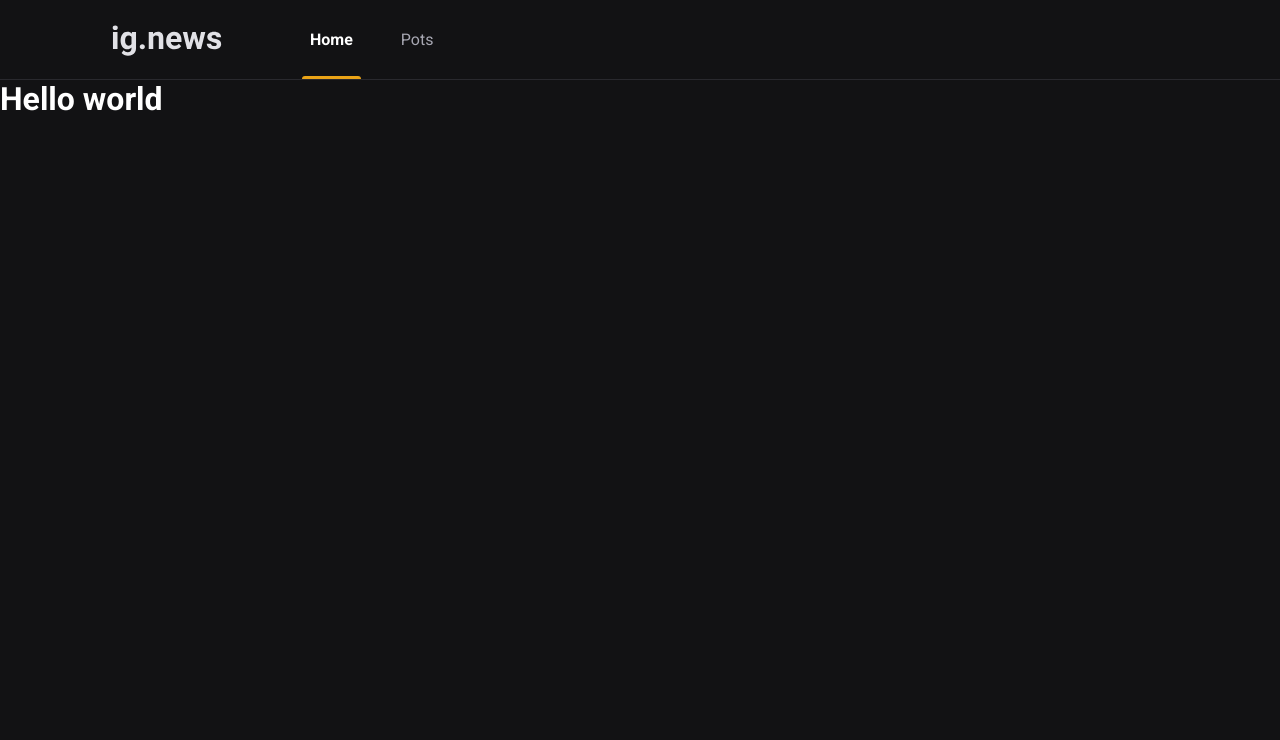
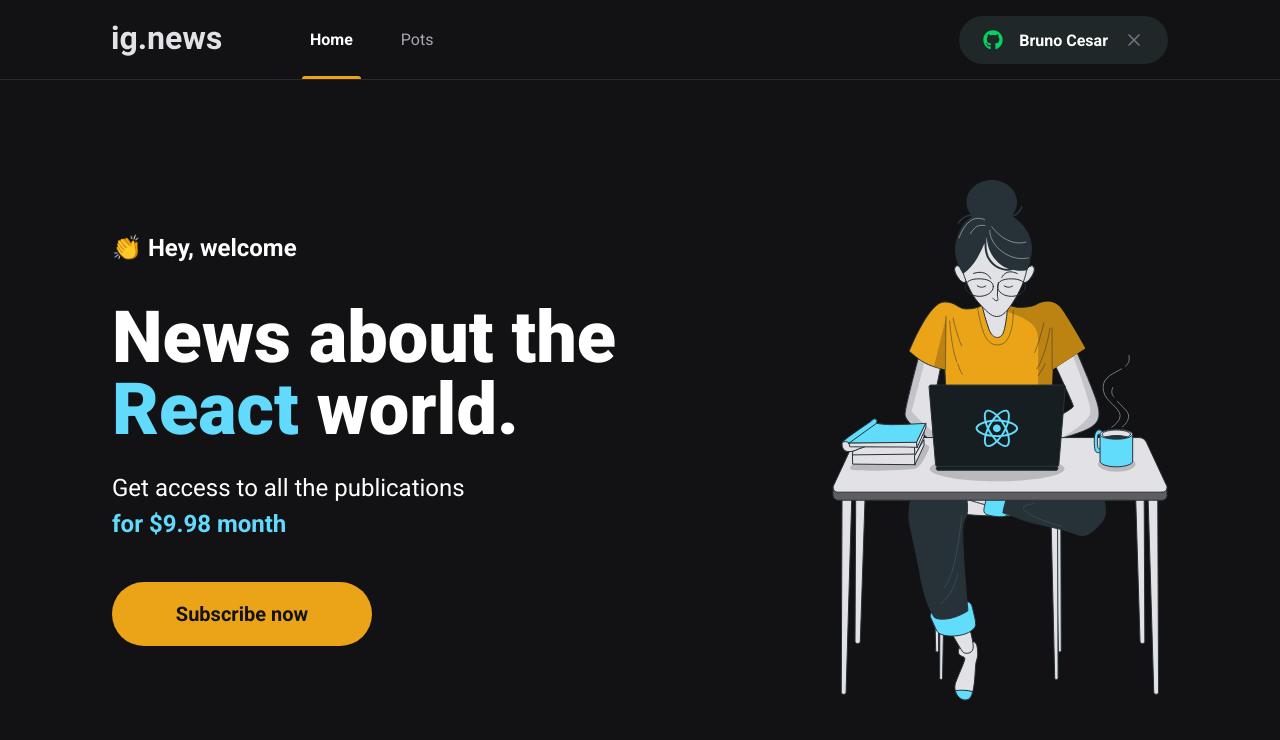
Before and after one commit to Bruno-Cesar123/ignews, a Next.js app: page / in a window 1280 px wide. Shown: the top 740 px of the page. Built offline with nearby package versions, Linux system fonts and the light colour scheme.

Commit message:
styled page home

```diff
--- a/package.json
+++ b/package.json
@@ -12,6 +12,7 @@
     "next": "11.1.2",
     "react": "17.0.2",
     "react-dom": "17.0.2",
+    "react-icons": "^4.2.0",
     "sass": "^1.41.1"
   },
   "devDependencies": {
--- a/src/components/Header/index.tsx
+++ b/src/components/Header/index.tsx
@@ -1,3 +1,4 @@
+import { SignInButton } from '../SignInButton';
 import styles from './styles.module.scss';
 
 export function Header() {
@@ -9,6 +10,8 @@ export function Header() {
           <a className={styles.active} href="">Home</a>
           <a href="">Pots</a>
         </nav>
+
+        <SignInButton />
       </div>
     </header>
   )
--- a/src/components/Header/styles.module.scss
+++ b/src/components/Header/styles.module.scss
@@ -51,4 +51,8 @@
       }
     }
   }
+
+  button {
+    margin-left: auto;
+  }
 }
--- /dev/null
+++ b/src/components/SignInButton/index.tsx
@@ -0,0 +1,27 @@
+import { FaGithub } from 'react-icons/fa';
+import { FiX } from 'react-icons/fi';
+
+import styles from './styles.module.scss';
+
+export function SignInButton() {
+  const isUserLoggedIn = true;
+
+  return isUserLoggedIn ? (
+    <button
+      type="button"
+      className={styles.signInButton}
+    >
+      <FaGithub color="#04d361" />
+      Bruno Cesar
+      <FiX color="#737380" className={styles.closeIcon} />
+    </button>
+  ) : (
+    <button
+      type="button"
+      className={styles.signInButton}
+    >
+      <FaGithub color="#eba417" />
+      Sign in with Github
+    </button>
+  )
+}
--- /dev/null
+++ b/src/components/SignInButton/styles.module.scss
@@ -0,0 +1,33 @@
+.signInButton {
+  height: 3rem;
+  border-radius: 3rem;
+  background: var(--gray-850);
+  border: 0;
+  padding: 0 1.5rem;
+
+  display: flex;
+  align-items: center;
+  justify-content: center;
+
+  color: var(--white);
+  font-weight: bold;
+
+  svg {
+    width: 20px;
+    height: 20px;
+  }
+
+  svg:first-child {
+    margin-right: 1rem;
+  }
+
+  svg.closeIcon {
+    margin-left: 1rem;
+  }
+
+  transition: filter 0.2s;
+
+  &:hover {
+    filter: brightness(0.8);
+  }
+}
--- /dev/null
+++ b/src/components/SubscribeButton/index.tsx
@@ -0,0 +1,12 @@
+import styles from './styles.module.scss';
+
+export function SubscribeButton() {
+  return (
+    <button
+      type="button"
+      className={styles.subscribeButton}
+    >
+      Subscribe now
+    </button>
+  )
+}
--- /dev/null
+++ b/src/components/SubscribeButton/styles.module.scss
@@ -0,0 +1,20 @@
+.subscribeButton {
+  width: 260px;
+  height: 4rem;
+  border: 0;
+  border-radius: 2rem;
+  background: var(--yellow-500);
+  color: var(--gray-900);
+  font-size: 1.25rem;
+  font-weight: bold;
+
+  display: flex;
+  align-items: center;
+  justify-content: center;
+
+  transition: filter 0.2s;
+
+  &:hover {
+    filter: brightness(0.8);
+  }
+}
--- /dev/null
+++ b/src/pages/home.module.scss
@@ -0,0 +1,45 @@
+.contentContainer {
+  max-width: 1120px;
+  margin: 0 auto;
+  padding: 0 2rem;
+  height: calc(100vh - 5rem);
+
+  display: flex;
+  align-items: center;
+  justify-content: space-between;
+}
+
+.hero {
+  max-width: 600px;
+
+  > span {
+    font-size: 1.5rem;
+    font-weight: bold;
+  }
+
+  h1 {
+    font-size: 4.5rem;
+    line-height: 4.5rem;
+    font-weight: 900;
+    margin-top: 2.5rem;
+
+    span {
+      color: var(--cyan-500);
+    }
+  }
+
+  p {
+    font-size: 1.5rem;
+    line-height: 2.25rem;
+    margin-top: 1.5rem;
+
+    span {
+      color: var(--cyan-500);
+      font-weight: bold;
+    }
+  }
+
+  button {
+    margin-top: 2.5rem;
+  }
+}
--- a/src/pages/index.tsx
+++ b/src/pages/index.tsx
@@ -1,14 +1,27 @@
 import Head from 'next/head';
+import { SubscribeButton } from '../components/SubscribeButton';
+
+import styles from './home.module.scss';
 
 export default function Home() {
   return (
     <>
       <Head>
-        <title>Início | ig.news</title>
+        <title>Home | ig.news</title>
       </Head>
-      <h1>
-        Hello world
-      </h1>
+      <main className={styles.contentContainer}>
+        <section className={styles.hero}>
+          <span>👏 Hey, welcome</span>
+          <h1>News about the <span>React</span> world.</h1>
+          <p>
+            Get access to all the publications <br />
+            <span>for $9.98 month</span>
+          </p>
+          <SubscribeButton />
+        </section>
+
+        <img src="/images/avatar.svg" alt="Girl coding" />
+      </main>
     </>
   )
 }
--- a/src/styles/global.scss
+++ b/src/styles/global.scss
@@ -10,6 +10,7 @@
   --gray-100: #e1e1e6;
   --gray-300: #a8a8b3;
   --gray-800: #29292e;
+  --gray-850: #1f2729;
   --gray-900: #121214;
 
   --cyan-500: #61dafd;
```
Also changed, not shown: 1 other file (tests, documents, lock files or other folders).
